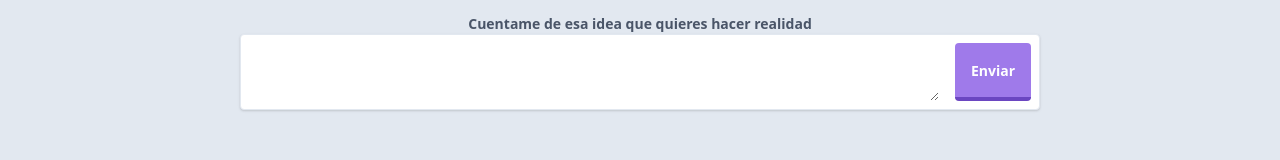
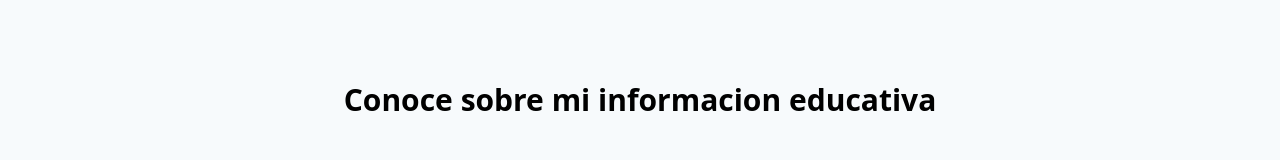
Before and after one commit to AllMigth/misitioweb, a Gatsby site: page / in a window 1280 px wide. Shown: the part 351-511 px from the top of the page. Built offline with nearby package versions, Linux system fonts and the light colour scheme; Gatsby itself is replaced by a stand-in of ours; no server answers.

Commit message:
Update header.js

```diff
--- a/src/components/header.js
+++ b/src/components/header.js
@@ -13,9 +13,6 @@ export default() => (
                 </div>
                 <img src={ilustration} alt="Enviroment studie for one men" style={{height: "250px"}}></img>
                 </div>
-                <div>
-                    <Form />
-                </div>
         </div>
     </header>
 )
```
